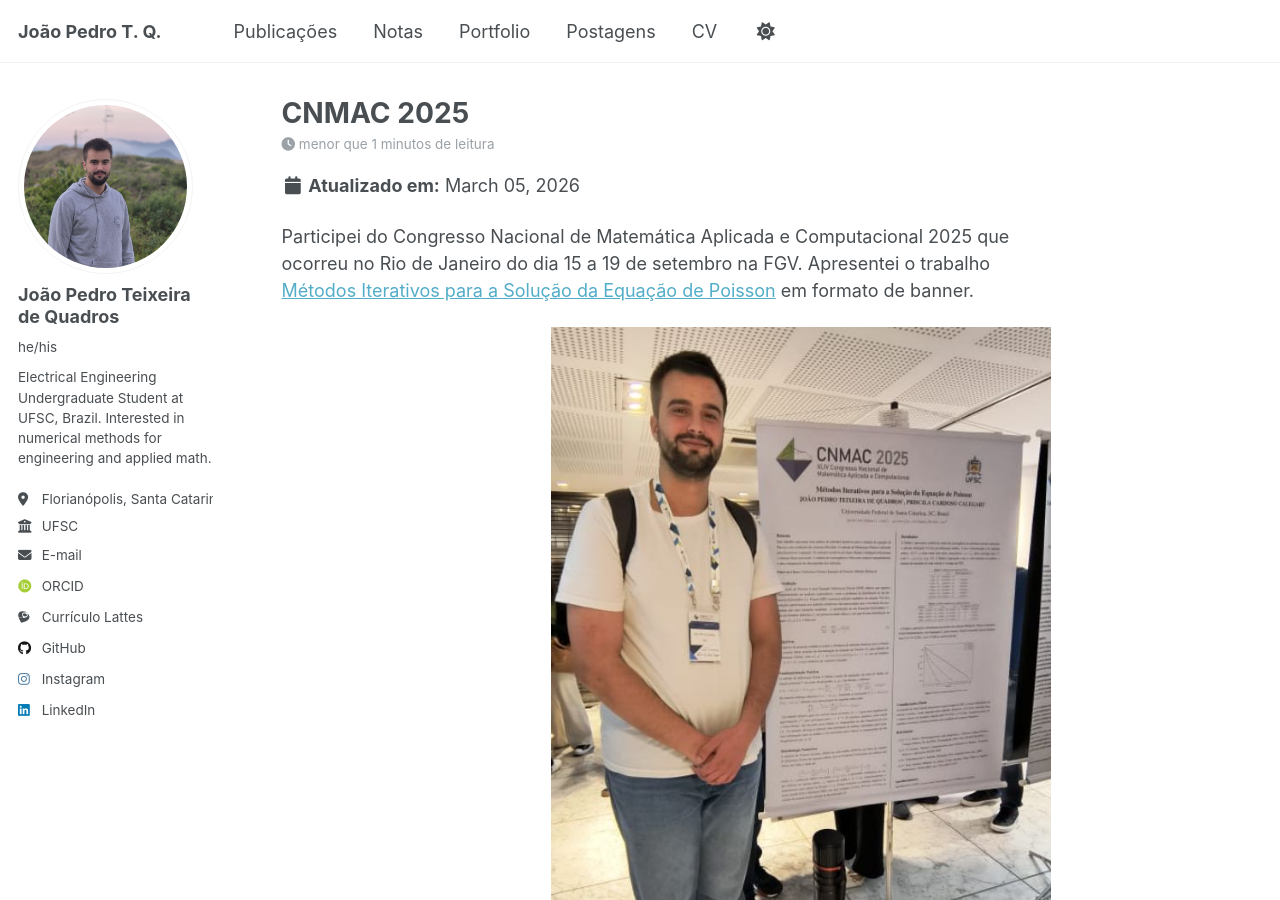
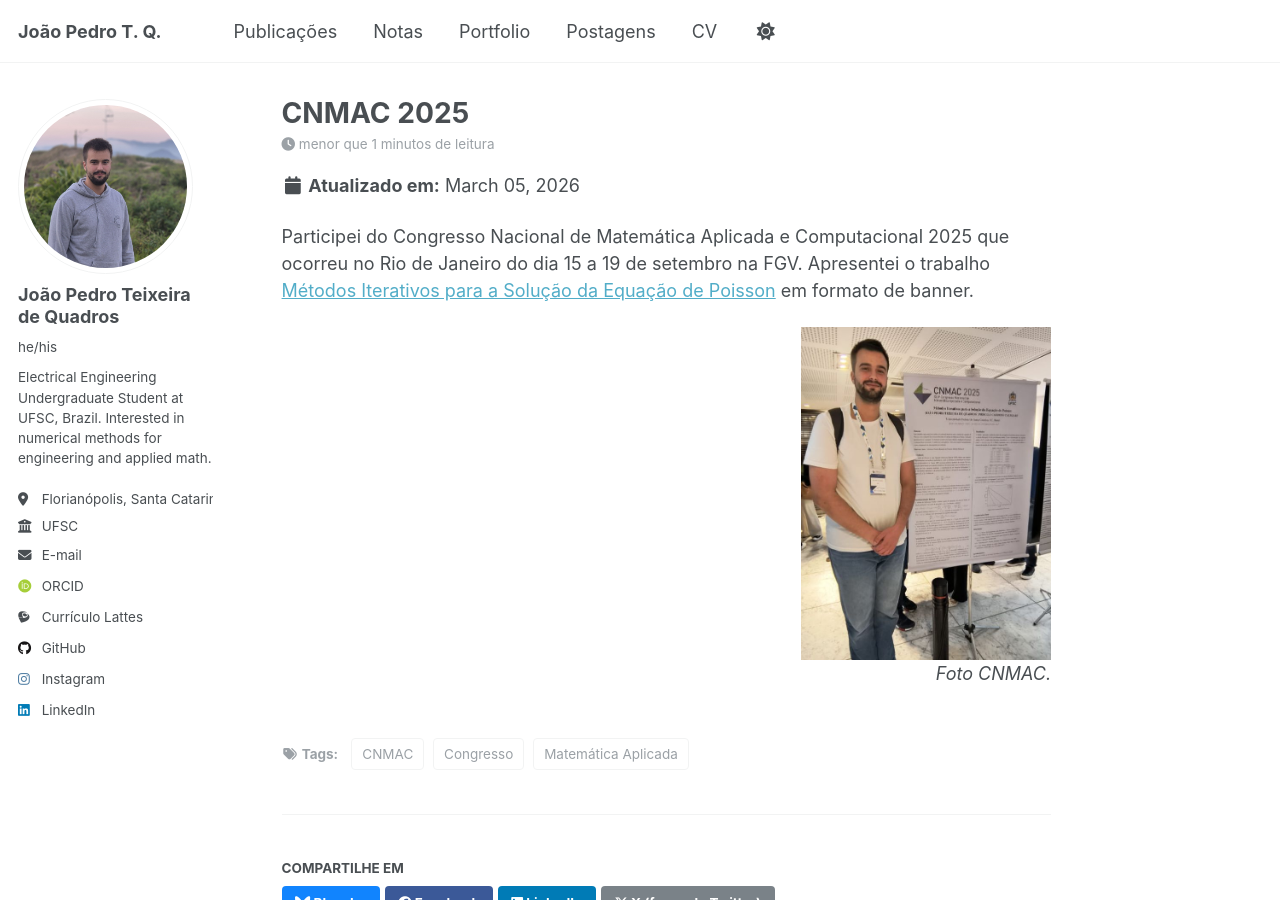
Before and after one commit to jpteixei/jpteixei.github.io, a Jekyll site: the page built from _posts/2012-08-14-blog-post-1.md, in a window 1280 px wide and 900 px high. Built offline with Jekyll 4.4.1, drawn with Linux system fonts in a browser that asks for light colours; some web fonts are replaced; a style sheet for code colours, icons or effects is not loaded.

Commit message:
Update 2012-08-14-blog-post-1.md

```diff
--- a/_posts/2012-08-14-blog-post-1.md
+++ b/_posts/2012-08-14-blog-post-1.md
@@ -11,6 +11,6 @@ tags:
 Participei do Congresso Nacional de Matemática Aplicada e Computacional 2025 que ocorreu no Rio de Janeiro do dia 15 a 19 de setembro na FGV. Apresentei o trabalho [Métodos Iterativos para a Solução da Equação de Poisson](https://jpteixei.github.io/publicacoes/2026-02-13-metodos-iterativos-para-sol-da-eq-de-poisson) em formato de banner.
 
 <div style="float: right; margin-left: 15px; text-align: right;">
-  <img src="/images/foto_cnmac_2025.jpg" alt="Foto CNMAC" width="500">
+  <img src="/images/foto_cnmac_2025.jpg" alt="Foto CNMAC" width="250">
   <p><i>Foto CNMAC.</i></p>
 </div>
```
